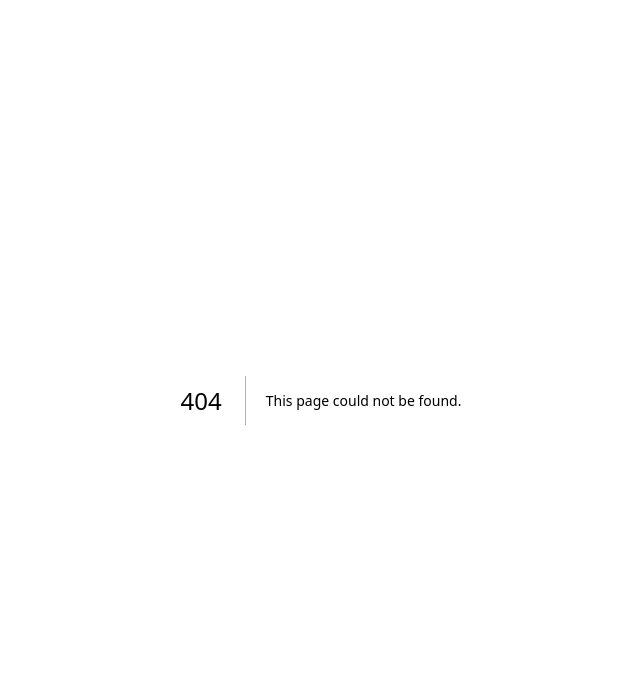
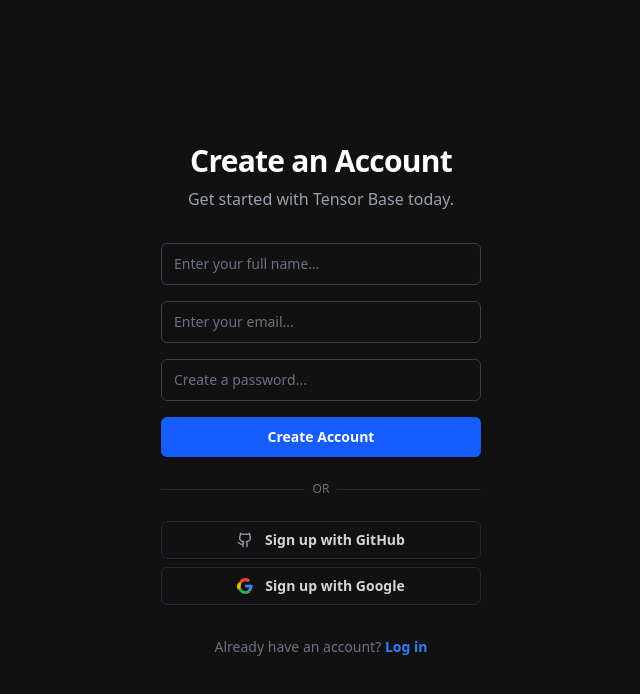
Before and after one commit to tensor-base/tensorbase.co, a Next.js app: page /signup in a window 1280 px wide. Before the commit this address had no page. Shown: the top 694 px of the page, without its empty margins (319-959 px from the left). Built offline with nearby package versions, Linux system fonts and the light colour scheme.

Commit message:
create signup screen

```diff
--- a/src/app/(main)/page.tsx
+++ b/src/app/(main)/page.tsx
@@ -7,7 +7,6 @@
 import Features from "@/components/home/Features";
 import BackgroundEffects from "@/components/home/BackgroundEffects";
 import Footer from "@/components/home/Footer";
-
 import FaqSection from "@/components/home/FaqSection";
 
 const HomePage = () => {
--- /dev/null
+++ b/src/app/signup/page.tsx
@@ -0,0 +1,14 @@
+import SignUpComponent from "@/components/auth/signup"; // Using path alias for clean imports
+import { Metadata } from "next";
+
+// Best practice: Add metadata for the page (e.g., title)
+export const metadata: Metadata = {
+  title: "Tensor Base - Sign Up",
+  description: "Create a new account to get started.",
+};
+
+// This is the route component for `/signup`
+export default function SignUpRoute() {
+  // It simply renders your actual UI component
+  return <SignUpComponent />;
+}
--- a/src/components/Navbar.tsx
+++ b/src/components/Navbar.tsx
@@ -272,7 +272,7 @@
                   Log In
                 </a>
                 <a
-                  href="#"
+                  href="/signup"
                   className="bg-blue-600 text-white px-4 py-2 rounded-md text-sm font-semibold hover:bg-blue-700 transition-colors duration-300"
                 >
                   Sign Up
--- /dev/null
+++ b/src/components/auth/signup.tsx
@@ -0,0 +1,106 @@
+"use client"; // Important: This component uses hooks, so it needs to be a client component
+
+import { Github } from "lucide-react";
+import Link from "next/link";
+
+// Self-contained Google Icon component
+const GoogleIcon = () => (
+  <svg className="h-4 w-4" viewBox="0 0 48 48" fill="none" xmlns="http://www.w3.org/2000/svg">
+    <path d="M47.532 24.552c0-1.566-.14-3.084-.404-4.548H24.44v8.532h13.01c-.563 2.76-2.253 5.112-4.824 6.684v5.52h7.104c4.14-3.816 6.564-9.42 6.564-16.188z" fill="#4285F4"/>
+    <path d="M24.44 48c6.516 0 11.988-2.148 15.984-5.772l-7.104-5.52c-2.148 1.44-4.884 2.304-7.88 2.304-5.904 0-10.896-3.972-12.684-9.324H4.44v5.7c3.552 7.056 10.428 11.904 18 11.904z" fill="#34A853"/>
+    <path d="M11.756 28.656A14.45 14.45 0 0111.024 24c0-1.644.276-3.228.792-4.656V13.68H4.44A23.852 23.852 0 000 24c0 3.936.96 7.632 2.676 10.92L11.756 28.656z" fill="#FBBC05"/>
+    <path d="M24.44 9.48c3.492 0 6.324 1.188 8.664 3.432l6.324-6.324C36.428 2.676 30.956 0 24.44 0 16.852 0 9.976 4.848 6.424 11.904l7.332 5.7C15.544 13.452 20.536 9.48 24.44 9.48z" fill="#EA4335"/>
+  </svg>
+);
+
+const SignUpComponent = () => {
+  return (
+    <div className="flex min-h-screen flex-col items-center justify-center bg-[#111111] p-4">
+      <div className="w-full max-w-xs text-center">
+        <h2 className="text-3xl font-bold tracking-tight text-white">
+          Create an Account
+        </h2>
+        <p className="mt-2 text-gray-400">
+          Get started with Tensor Base today.
+        </p>
+
+        <form className="mt-8 space-y-4" action="#" method="POST">
+          <div>
+            <label htmlFor="fullName" className="sr-only">
+              Full Name
+            </label>
+            <input
+              id="fullName"
+              name="fullName"
+              type="text"
+              autoComplete="name"
+              required
+              placeholder="Enter your full name..."
+              className="relative block w-full appearance-none rounded-md border border-gray-700 bg-transparent px-3 py-2.5 text-gray-100 placeholder-gray-500 focus:z-10 focus:border-blue-500 focus:outline-none focus:ring-blue-500 sm:text-sm"
+            />
+          </div>
+          <div>
+            <label htmlFor="email" className="sr-only">
+              Email address
+            </label>
+            <input
+              id="email"
+              name="email"
+              type="email"
+              autoComplete="email"
+              required
+              placeholder="Enter your email..."
+              className="relative block w-full appearance-none rounded-md border border-gray-700 bg-transparent px-3 py-2.5 text-gray-100 placeholder-gray-500 focus:z-10 focus:border-blue-500 focus:outline-none focus:ring-blue-500 sm:text-sm"
+            />
+          </div>
+          <div>
+            <label htmlFor="password" className="sr-only">
+              Password
+            </label>
+            <input
+              id="password"
+              name="password"
+              type="password"
+              autoComplete="new-password"
+              required
+              placeholder="Create a password..."
+              className="relative block w-full appearance-none rounded-md border border-gray-700 bg-transparent px-3 py-2.5 text-gray-100 placeholder-gray-500 focus:z-10 focus:border-blue-500 focus:outline-none focus:ring-blue-500 sm:text-sm"
+            />
+          </div>
+          <button
+            type="submit"
+            className="w-full justify-center rounded-md bg-blue-600 px-3 py-2.5 text-sm font-semibold text-white shadow-sm hover:bg-blue-500"
+          >
+            Create Account
+          </button>
+        </form>
+
+        <div className="my-6 flex items-center justify-center">
+          <div className="w-full border-t border-gray-800" />
+          <span className="flex-shrink-0 bg-[#111111] px-2 text-xs text-gray-500">
+            OR
+          </span>
+          <div className="w-full border-t border-gray-800" />
+        </div>
+
+        <div className="space-y-2">
+          <button className="flex w-full items-center justify-center gap-x-3 rounded-md border border-gray-800 bg-transparent px-3 py-2 text-sm font-semibold text-gray-300 shadow-sm transition-colors hover:bg-gray-800/50">
+            <Github className="h-4 w-4 text-gray-400" /> Sign up with GitHub
+          </button>
+          <button className="flex w-full items-center justify-center gap-x-3 rounded-md border border-gray-800 bg-transparent px-3 py-2 text-sm font-semibold text-gray-300 shadow-sm transition-colors hover:bg-gray-800/50">
+            <GoogleIcon /> Sign up with Google
+          </button>
+        </div>
+
+        <p className="mt-8 text-sm text-gray-500">
+            Already have an account?{' '}
+            <Link href="/login" className="font-semibold text-blue-500 hover:underline">
+                Log in
+            </Link>
+        </p>
+      </div>
+    </div>
+  );
+};
+
+export default SignUpComponent;
```
